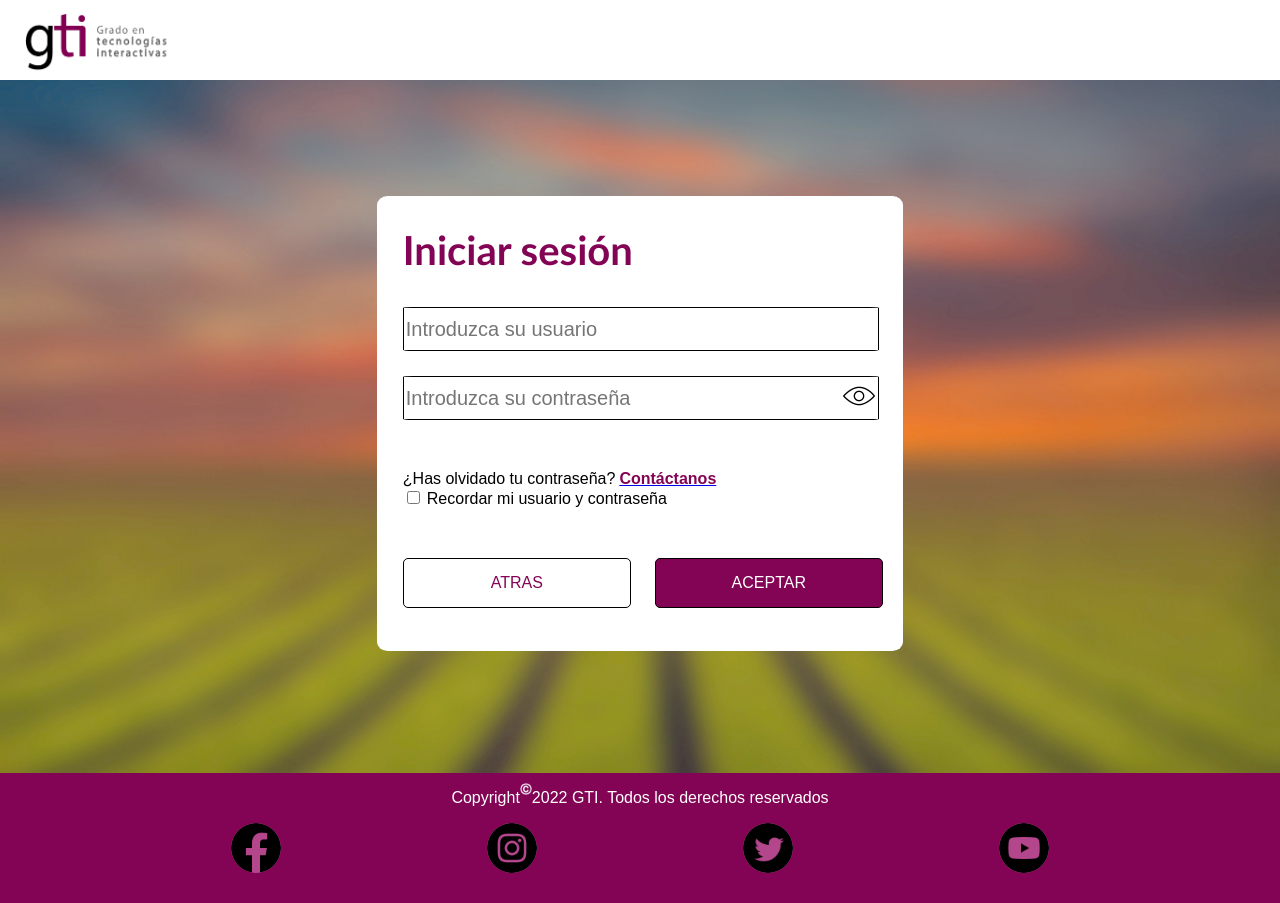
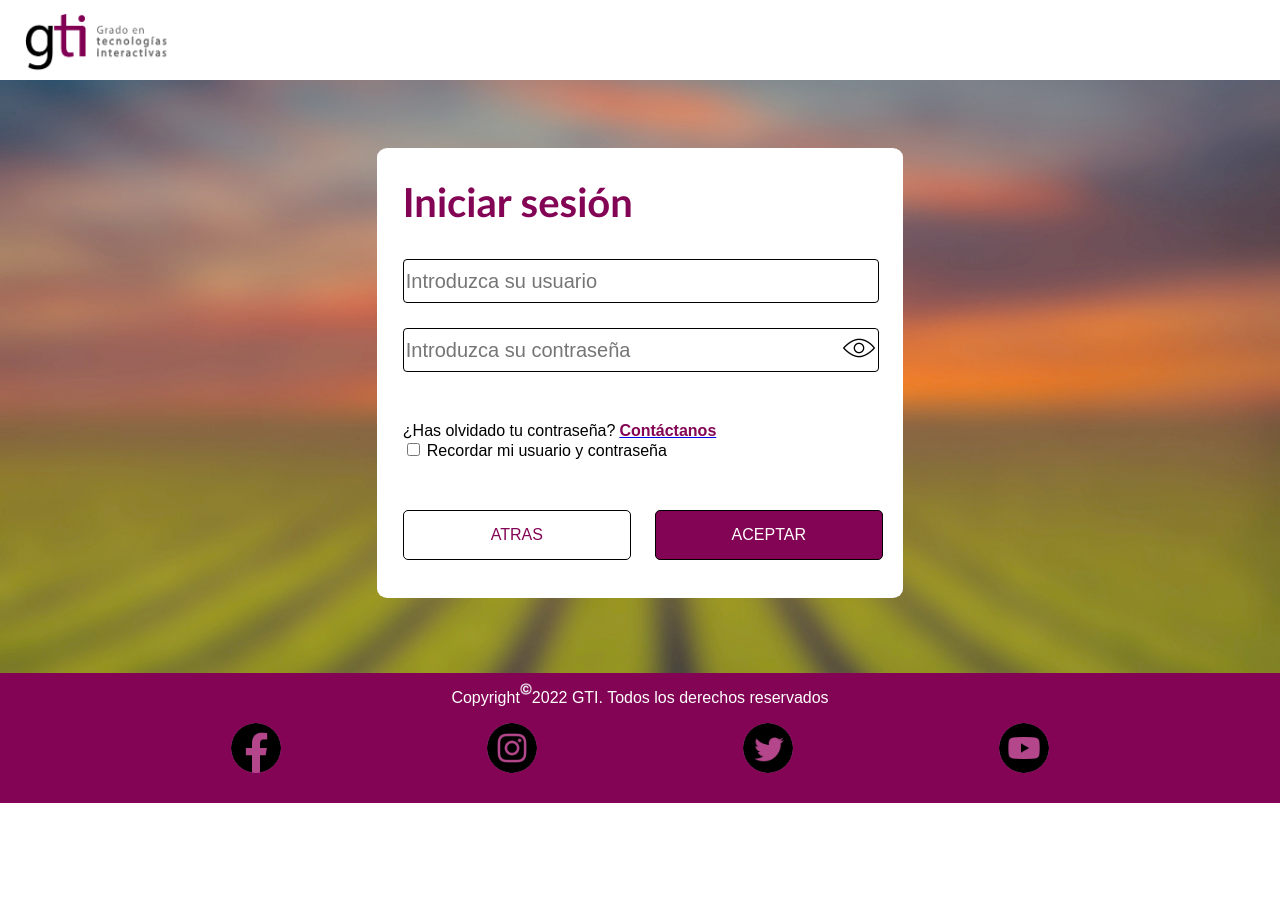
Before and after one commit to Foxpeet/ProyectoWebBueno, a PHP site: page /login.html in a window 1280 px wide. After the commit the page ends 803 px from the top, so only its background shows below. Run offline with PHP 8.4, Linux system fonts and the light colour scheme.

```diff
--- a/src/api/v1.0/login.php
+++ b/src/api/v1.0/login.php
@@ -9,6 +9,7 @@ if(!$conn){
 }
 $nombre = $_POST["login"];
 $pass = $_POST["passw"];
+    $query = mysqli_query($conn, "SELECT * FROM clientes WHERE nombre = '".$nombre."' and password ='".$pass."'");
     $query = mysqli_query($conn, "SELECT * FROM usuarios WHERE nombre = '".$nombre."' and password ='".$pass."'");
     $nr = mysqli_num_rows($query);
     if($nr==1){
--- a/src/app/vendedores.html
+++ b/src/app/vendedores.html
@@ -76,6 +76,8 @@
                     <input type="text" name="nombre" id="nombre">
                     <label for="apellidos">Apellidos:</label>
                     <input type="text" name="apellidos" id="apellidos">
+                    <label for="password">Contraseña:</label>
+                    <input type="text" name="password" id="password">
                     <input type="submit">
                     <input type="button" value="Cancelar" onclick="closeForm();">
                     <input type="hidden" name="id" id="id">
--- a/src/css/estilo-contacto.css
+++ b/src/css/estilo-contacto.css
@@ -36,6 +36,7 @@ h4, h5{
     margin-top: 17px;
     font-size: 20px;
     outline: 0 none;
+    border-radius:4px;
 }
 .entrada:hover{
     border: 0.5px solid rgb(130, 0, 83, 0.99);
--- a/src/css/estilo-login.css
+++ b/src/css/estilo-login.css
@@ -1,13 +1,13 @@
 .login{
     display:flex;
     width: 100%;
-    height: 700px;
+    height: 600px;
     background-image:url("../images/imagen_difuminada_blanca.jpg");
     background-position: center;
 }
 
 #cuadro{
-    height: 65%;
+    height: 75%;
 }
 
 #titulo-login{
@@ -30,7 +30,7 @@ form section p{
 #cuadro input[type="password"] {
     width:94%;
     line-height:40px;
-    border-radius:2%;
+    border-radius:4px;
     border:1px solid #000000;
     outline:none;
     margin:auto;
```
Also changed, not shown: src/api/v1.0/modelos/vendedores.php (+14 -2 lines).
